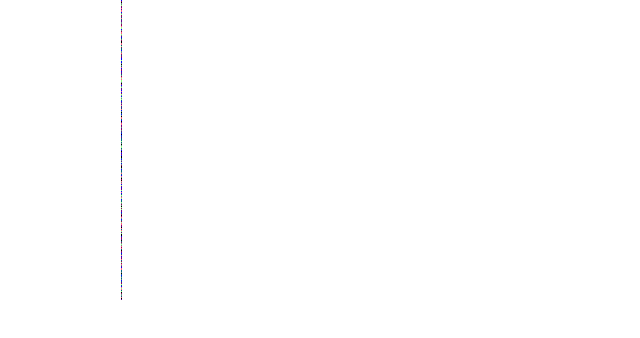
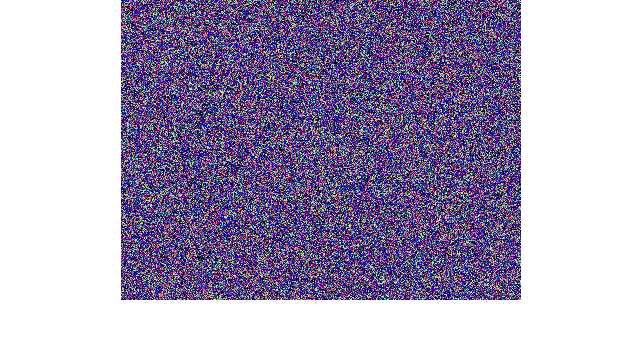
Before and after one commit to bloominstituteoftechnology/CS-Build-Week-1, a React (Create React App) app in the folder guided-demo/cca/: page / in a window 1280 px wide. Shown: the top 338 px of the page, without its empty margins (319-959 px from the left). Built offline with nearby package versions, Linux system fonts and the light colour scheme.

Commit message:
getting image

```diff
--- a/guided-demo/cca/src/App.js
+++ b/guided-demo/cca/src/App.js
@@ -52,7 +52,7 @@ class CCACanvas extends Component {
 
     for (let height = 0; height < canvasHeight; height++) {
       for (let width = 0; width < canvasWidth; width++) {
-        let index = (height * canvasWidth * width) * 4;
+        let index = (height * canvasWidth + width) * 4;
         let ccaStatus = cells[height][width];
 
         screenBuffer[index + 0] = COLORS[ccaStatus][0];
--- a/guided-demo/cca/src/cca.js
+++ b/guided-demo/cca/src/cca.js
@@ -30,7 +30,8 @@ class CCA {
     this.width = width;
     this.height = height;
 
-    this.cells = Array2D(width, height);
+    this.cells = [Array2D(width, height), Array2D(width, height)];
+    this.currentBufferIndex = 0;
     this.randomize();
 
 
@@ -43,7 +44,7 @@ class CCA {
    * This should NOT be modified by the caller
    */
   getCells() {
-    return this.cells;
+    return this.cells[this.currentBufferIndex];
   }
 
   /**
@@ -58,7 +59,7 @@ class CCA {
   randomize() {
     for (let height = 0; height < this.height; height++) {
       for (let width = 0; width < this.width; width++) {
-        this.cells[height][width] = (Math.random() * MODULO) | 0;
+        this.cells[this.currentBufferIndex][height][width] = (Math.random() * MODULO) | 0;
       }
     }
 
@@ -68,7 +69,21 @@ class CCA {
    * Run the simulation for a single step
    */
   step() {
+    let currentBuffer = this.cells[this.currentBufferIndex];
+    let backBuffer = this.cells[this.currentBufferIndex === 0 ? 1 : 0];
+
+    function hasInfectiousNeighbor(height, width) {
+      const nextValue = (currentBuffer[height][width] + 1) % MODULO;
+
+      if (width > 0) {
+        if (currentBuffer[height - 1][width] === nextValue) {
+          return true
+        }
+      }
+    }
   }
+
 }
 
+
 export default CCA;
```
